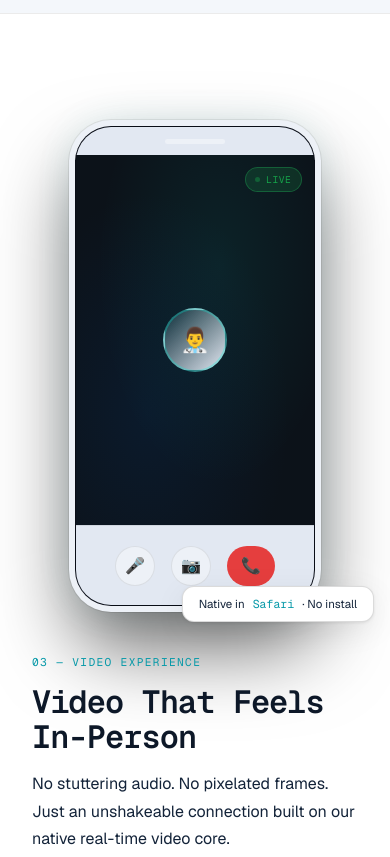
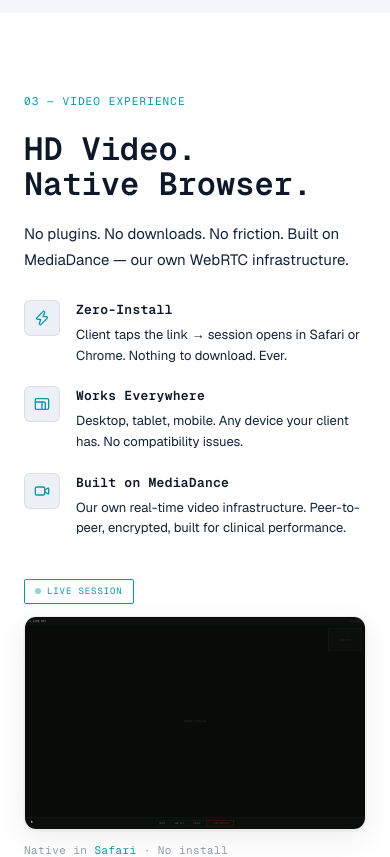
Before and after one commit to InstaDR-Lite/marketing, a Next.js app: page / in a window 390 px wide. Shown: the part 2340-3197 px from the top of the page. Built offline with nearby package versions, Linux system fonts and the light colour scheme.

Commit message:
feat: video section redesign
- Real screenshot instead of phone mockup
- Updated copy: HD Video, Native Browser
- Three features: Zero-Install, Works Everywhere, MediaDance
- client not patient
- Live session badge with pulse animation

```diff
--- a/components/PricingSection.module.scss
+++ b/components/PricingSection.module.scss
@@ -251,6 +251,7 @@
 
   .trustIcon {
     color: var(--color-teal);
+    display: flex;
   }
 }
 
--- a/components/VideoSection.module.scss
+++ b/components/VideoSection.module.scss
@@ -1,261 +1,143 @@
 .section {
-  padding: 7rem 2rem;
+  padding: 80px 24px;
   background: var(--color-surface);
-  border-top: 1px solid var(--color-border);
-  border-bottom: 1px solid var(--color-border);
-  position: relative;
-  overflow: hidden;
-
-  &::after {
-    content: '';
-    position: absolute;
-    bottom: -200px;
-    right: -200px;
-    width: 500px;
-    height: 500px;
-    background: radial-gradient(circle, var(--color-teal-dim) 0%, transparent 65%);
-    pointer-events: none;
-  }
 }
 
 .container {
-  max-width: 1100px;
+  max-width: 1200px;
   margin: 0 auto;
   display: grid;
   grid-template-columns: 1fr 1fr;
-  gap: 5rem;
+  gap: 64px;
   align-items: center;
 
-  @media (max-width: 900px) {
+  @media (max-width: 768px) {
     grid-template-columns: 1fr;
-    gap: 3rem;
+    gap: 40px;
   }
 }
 
 .text {
-  position: relative;
-  z-index: 2;
+  display: flex;
+  flex-direction: column;
+  gap: 20px;
 }
 
 .sectionLabel {
   font-family: var(--font-mono);
-  font-size: 0.7rem;
-  letter-spacing: 0.12em;
+  font-size: 11px;
+  color: var(--color-teal);
   text-transform: uppercase;
-  color: var(--color-teal);
-  margin-bottom: 0.75rem;
+  letter-spacing: 0.1em;
 }
 
 .headline {
   font-family: var(--font-display);
-  font-size: clamp(2rem, 3.5vw, 2.75rem);
-  font-weight: 800;
-  letter-spacing: -0.03em;
+  font-size: clamp(2rem, 4vw, 3rem);
+  font-weight: 700;
   line-height: 1.1;
   color: var(--color-text-primary);
-  margin-bottom: 1rem;
 }
 
 .desc {
-  font-size: 1rem;
+  font-size: 15px;
+  line-height: 1.7;
   color: var(--color-text-secondary);
-  line-height: 1.7;
-  margin-bottom: 2.5rem;
+  max-width: 440px;
 }
 
 .features {
   display: flex;
   flex-direction: column;
-  gap: 1.25rem;
+  gap: 20px;
+  margin-top: 8px;
 }
 
 .feature {
   display: flex;
-  gap: 1rem;
+  gap: 16px;
   align-items: flex-start;
+}
 
 .featureIcon {
+  font-size: 18px;
+  flex-shrink: 0;
   width: 36px;
   height: 36px;
-    border-radius: 8px;
-    background: var(--color-teal-dim);
-    border: 1px solid rgba(12, 234, 216, 0.2);
-    display: grid;
-    place-items: center;
-    flex-shrink: 0;
-    font-size: 1rem;
+  display: flex;
+  align-items: center;
+  justify-content: center;
+  border: 1px solid var(--color-border);
+  border-radius: var(--radius-sm);
+  background: var(--color-surface-2);
 }
 
 .featureText {
   h4 {
-      font-family: var(--font-display);
-      font-size: 0.95rem;
-      font-weight: 700;
-      letter-spacing: -0.01em;
+    font-family: var(--font-mono);
+    font-size: 13px;
     color: var(--color-text-primary);
-      margin-bottom: 0.25rem;
+    margin-bottom: 4px;
+    letter-spacing: 0.02em;
   }
 
   p {
-      font-size: 0.875rem;
+    font-size: 13px;
+    line-height: 1.6;
     color: var(--color-text-secondary);
-      line-height: 1.6;
-    }
   }
 }
 
-// ─── Phone mockup ─────────────────────────────────────────────────────────
-.phoneMockup {
+// Screenshot
+.screenshotWrap {
   position: relative;
-  z-index: 2;
   display: flex;
-  justify-content: center;
-
-  @media (max-width: 900px) {
-    order: -1;
-  }
+  flex-direction: column;
+  align-items: flex-start;
+  gap: 12px;
 }
 
-.phone {
-  width: 240px;
-  height: 480px;
-  background: #0A0F1A;
-  border-radius: 36px;
-  border: 1.5px solid var(--color-border-2);
-  overflow: hidden;
-  box-shadow:
-    0 0 0 6px var(--color-surface-2),
-    0 0 0 7px var(--color-border),
-    0 40px 80px rgba(0,0,0,0.6),
-    var(--shadow-glow);
-  position: relative;
-
-  .phoneBar {
-    height: 28px;
-    background: var(--color-surface-3);
-    display: flex;
+.screenshotBadge {
+  display: inline-flex;
   align-items: center;
-    justify-content: center;
-
-    .phoneDot {
-      width: 60px;
-      height: 5px;
-      background: var(--color-surface-2);
-      border-radius: 100px;
-    }
+  gap: 6px;
+  padding: 4px 10px;
+  border: 1px solid var(--color-teal);
+  border-radius: 2px;
+  font-family: var(--font-mono);
+  font-size: 9px;
+  color: var(--color-teal);
+  letter-spacing: 0.1em;
 }
 
-  .videoFrame {
-    flex: 1;
-    position: relative;
-    background: #0C1219;
-    height: calc(100% - 28px - 80px);
-    display: flex;
-    align-items: center;
-    justify-content: center;
-
-    .videoGradient {
-      position: absolute;
-      inset: 0;
-      background:
-        radial-gradient(ellipse at 60% 30%, rgba(12, 234, 216, 0.08) 0%, transparent 60%),
-        radial-gradient(ellipse at 30% 70%, rgba(6, 60, 120, 0.2) 0%, transparent 60%);
+.liveDot {
+  width: 6px;
+  height: 6px;
+  border-radius: 50%;
+  background: var(--color-teal);
+  animation: pulse 1.5s infinite;
 }
 
-    .videoAvatar {
-      width: 64px;
-      height: 64px;
-      border-radius: 50%;
-      background: linear-gradient(135deg, var(--color-teal-dim), var(--color-surface-3));
-      border: 2px solid rgba(12, 234, 216, 0.3);
-      display: grid;
-      place-items: center;
-      font-size: 1.5rem;
-      position: relative;
-      z-index: 1;
+@keyframes pulse {
+  0%, 100% { opacity: 1; }
+  50%       { opacity: 0.4; }
 }
 
-    .liveChip {
-      position: absolute;
-      top: 12px;
-      right: 12px;
-      display: flex;
-      align-items: center;
-      gap: 0.35rem;
-      padding: 0.25rem 0.6rem;
-      background: rgba(34, 197, 94, 0.15);
-      border: 1px solid rgba(34, 197, 94, 0.3);
-      border-radius: 100px;
-      font-family: var(--font-mono);
-      font-size: 0.6rem;
-      color: var(--color-success);
-      letter-spacing: 0.06em;
-      z-index: 1;
-
-      .liveDot {
-        width: 5px; height: 5px;
-        border-radius: 50%;
-        background: var(--color-success);
-        animation: blink 1.5s ease-in-out infinite;
-      }
-    }
-  }
-
-  .phoneControls {
-    height: 80px;
-    background: var(--color-surface-3);
-    border-top: 1px solid var(--color-border);
-    display: flex;
-    align-items: center;
-    justify-content: center;
-    gap: 1rem;
-    padding: 0 1.25rem;
-
-    .ctrl {
-      width: 40px; height: 40px;
-      border-radius: 50%;
-      background: var(--color-surface-2);
+.screenshot {
+  width: 100%;
+  height: auto;
   border: 1px solid var(--color-border);
-      display: grid;
-      place-items: center;
-      font-size: 1rem;
-    }
-
-    .ctrlEnd {
-      width: 48px; height: 40px;
-      border-radius: 20px;
-      background: #e53e3e;
-      border: none;
-      display: grid;
-      place-items: center;
-      font-size: 1rem;
-    }
-  }
+  border-radius: var(--radius-md);
+  box-shadow: var(--shadow-card);
 }
 
 .browserChip {
-  position: absolute;
-  bottom: -1rem;
-  right: -1rem;
-  padding: 0.5rem 1rem;
-  background: var(--color-surface);
-  border: 1px solid var(--color-border-2);
-  border-radius: var(--radius-md);
-  display: flex;
-  align-items: center;
-  gap: 0.5rem;
-  font-size: 0.72rem;
-  color: var(--color-text-secondary);
-  box-shadow: var(--shadow-card);
-  white-space: nowrap;
+  font-family: var(--font-mono);
+  font-size: 11px;
+  color: var(--color-text-muted);
+  letter-spacing: 0.04em;
 
   span {
     color: var(--color-teal);
-    font-family: var(--font-mono);
   }
 }
-
-@keyframes blink {
-  0%, 100% { opacity: 1; }
-  50%       { opacity: 0.4; }
-}
--- a/components/VideoSection.tsx
+++ b/components/VideoSection.tsx
@@ -1,66 +1,83 @@
 import styles from './VideoSection.module.scss';
+import Image from 'next/image';
+import { Zap, Video, Proportions } from 'lucide-react';
 
 export default function VideoSection() {
   return (
     <section className={styles.section} id="video">
       <div className={styles.container}>
+
+        {/* Left — copy */}
         <div className={styles.text}>
-          <p className={styles.sectionLabel}>03 — Video Experience</p>
+          <p className={styles.sectionLabel}>03 — VIDEO EXPERIENCE</p>
           <h2 className={styles.headline}>
-            Video That Feels<br />In-Person
+            HD Video.<br />Native Browser.
           </h2>
           <p className={styles.desc}>
-            No stuttering audio. No pixelated frames. Just an unshakeable connection
-            built on our native real-time video core.
+            No plugins. No downloads. No friction.
+            Built on MediaDance — our own WebRTC infrastructure.
+
           </p>
 
           <div className={styles.features}>
             <div className={styles.feature}>
-              <div className={styles.featureIcon}>📱</div>
+              <div className={styles.featureIcon}>
+                <Zap size={16} color="var(--color-teal)" />
+              </div>
               <div className={styles.featureText}>
-                <h4>Zero-Install Simplicity</h4>
+                <h4>Zero-Install</h4>
                 <p>
-                  Your patient taps a single link on their phone and instantly enters
-                  the call natively inside Safari or Chrome.
+                  Client taps the link → session opens in Safari or Chrome.
+                  Nothing to download. Ever.
                 </p>
               </div>
             </div>
             <div className={styles.feature}>
-              <div className={styles.featureIcon}>📡</div>
+              <div className={styles.featureIcon}>
+                <Proportions size={16} color="var(--color-teal)" />
+              </div>
               <div className={styles.featureText}>
-                <h4>Adaptive Pipe Stability</h4>
+                <h4>Works Everywhere</h4>
                 <p>
-                  Built to dynamically adjust to weak 4G cellular links in real time,
-                  keeping your consultation flawless even when your patient is on the move.
+                  Desktop, tablet, mobile. Any device your client has.
+                  No compatibility issues.
+                </p>
+              </div>
+            </div>
+            <div className={styles.feature}>
+              <div className={styles.featureIcon}>
+                <Video size={16} color="var(--color-teal)" />
+              </div>
+              <div className={styles.featureText}>
+                <h4>Built on MediaDance</h4>
+                <p>
+                  Our own real-time video infrastructure.
+                  Peer-to-peer, encrypted, built for clinical performance.
                 </p>
               </div>
             </div>
           </div>
         </div>
 
-        <div className={styles.phoneMockup}>
-          <div className={styles.phone}>
-            <div className={styles.phoneBar}>
-              <div className={styles.phoneDot} />
-            </div>
-            <div className={styles.videoFrame}>
-              <div className={styles.videoGradient} />
-              <div className={styles.videoAvatar}>👨‍⚕️</div>
-              <div className={styles.liveChip}>
-                <div className={styles.liveDot} />
-                LIVE
-              </div>
-            </div>
-            <div className={styles.phoneControls}>
-              <div className={styles.ctrl}>🎤</div>
-              <div className={styles.ctrl}>📷</div>
-              <div className={styles.ctrlEnd}>📞</div>
-            </div>
+        {/* Right — screenshot */}
+        <div className={styles.screenshotWrap}>
+          <div className={styles.screenshotBadge}>
+            <span className={styles.liveDot} />
+            LIVE SESSION
           </div>
+          <Image
+            src="/screenshots/session-view.png"
+            alt="InstaRoom video session"
+            width={640}
+            height={480}
+            className={styles.screenshot}
+            priority
+          />
           <div className={styles.browserChip}>
             Native in <span>Safari</span> · No install
           </div>
         </div>
+
       </div>
     </section>
   );
```
Also changed, not shown: components/BillingSection.tsx (+7 -2 lines), components/FeaturesSection.tsx (+10 -9 lines), components/PricingSection.tsx (+10 -3 lines), public/screenshots/session-view.png (added). Lines whose indentation alone changed are shown as unchanged.
